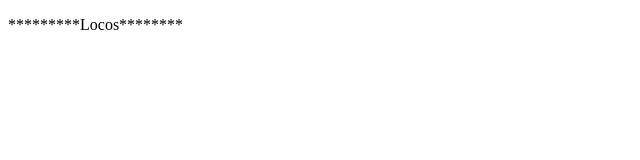
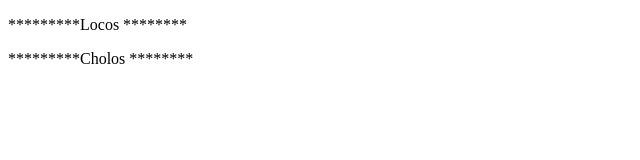
Before and after one commit to raul495/repositorio-cliente, a plain HTML site: page index.html in a window 1280 px wide. Shown: the whole page, without its empty margins (0-640 px from the left). Drawn offline with Linux system fonts and the light colour scheme.

Commit message:
Correción 2
Corregido

```diff
--- a/index.html
+++ b/index.html
@@ -12,7 +12,7 @@
   </head>
   <body>
 
-        <p>*********Locos********</p>
-
+        <p>*********Locos ********</p>
+      <p>*********Cholos ********</p>
   </body>
 </html>
```
